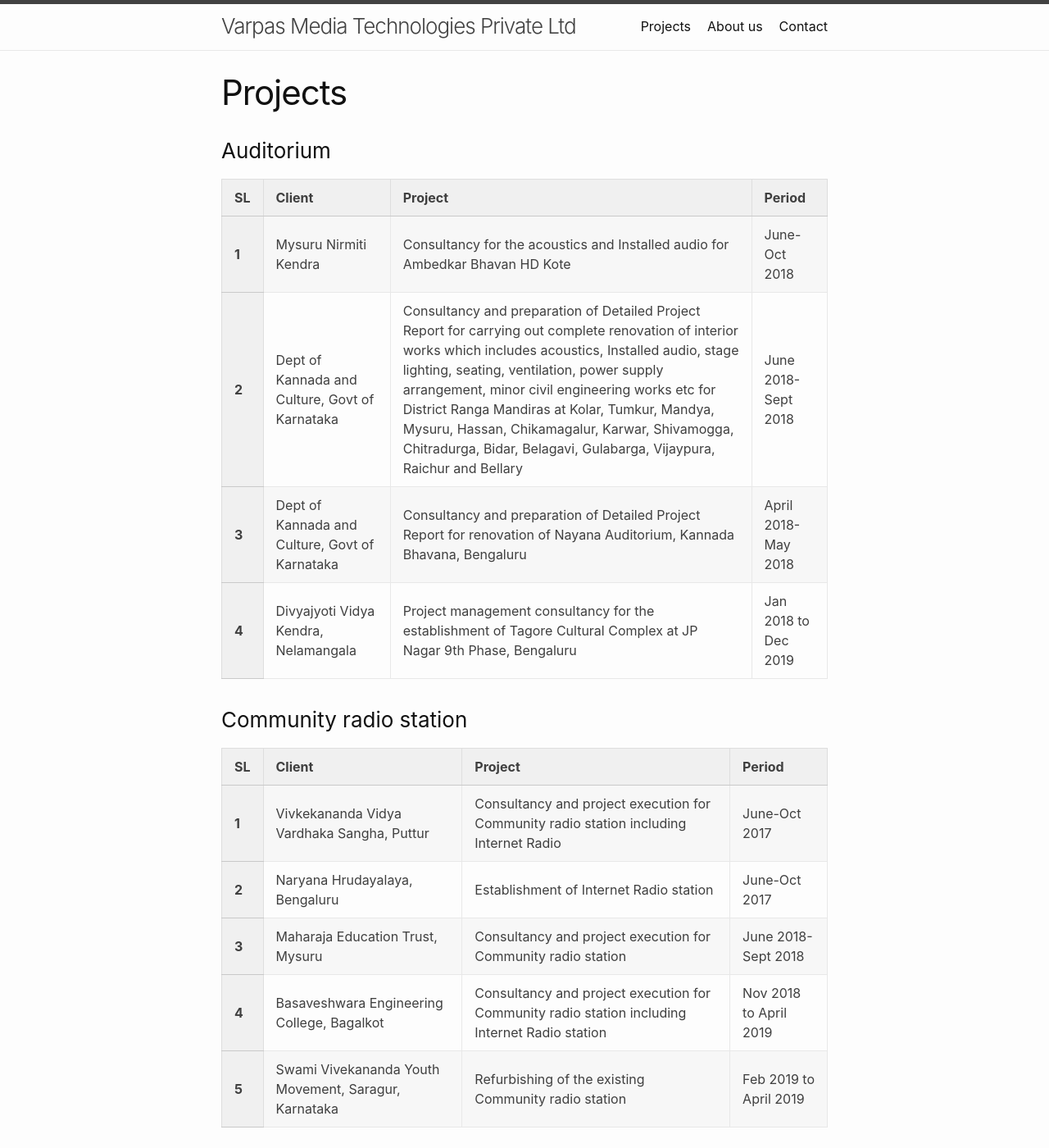
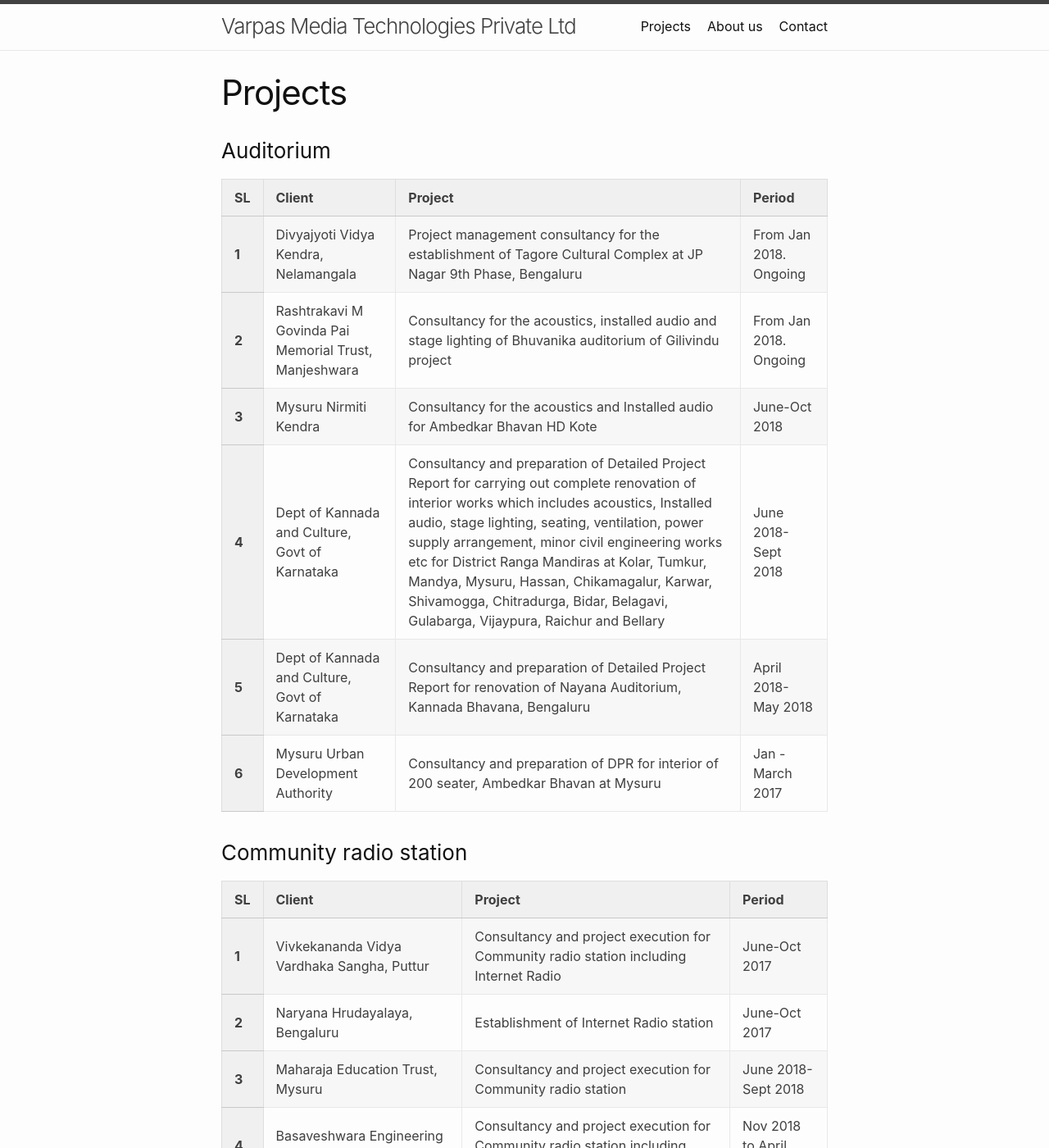
Before and after one commit to VarpasMedia/VarpasMedia.github.io, a Jekyll site: the page built from Projects.md, in a window 1280 px wide and 1400 px high. Shown: the whole window at 82% size. Built offline with Jekyll 4.4.1, drawn with Linux system fonts in a browser that asks for light colours; our own code applies the rules of GitHub Pages for plain Markdown files; some of the changed text lies outside the part shown.

Commit message:
Update Projects.md

```diff
--- a/Projects.md
+++ b/Projects.md
@@ -16,36 +16,54 @@ permalink: /Projects/
         <th>Period</th>
     </tr>
 
-    <tr>
+ 	<tr>
 	<th>1</th>
+        <td>Divyajyoti Vidya Kendra, Nelamangala</td>
+        <td>Project management consultancy for the establishment of Tagore Cultural Complex at JP Nagar 9th Phase, Bengaluru</td>
+        <td> From Jan 2018.  Ongoing</td>
+    	</tr>
+
+
+
+ 	<tr>
+	<th>2</th>
+        <td>Rashtrakavi M Govinda Pai Memorial Trust, Manjeshwara</td>
+        <td>Consultancy for the acoustics, installed audio and stage lighting of Bhuvanika auditorium of Gilivindu project</td>
+        <td>From Jan 2018. Ongoing</td>
+    	</tr>
+
+
+
+    	<tr>
+	<th>3</th>
         <td>Mysuru Nirmiti Kendra</td>
         <td>Consultancy for the acoustics and Installed audio for Ambedkar Bhavan HD Kote</td>
         <td>June-Oct 2018</td>
-    </tr>
+    	</tr>
 
-    <tr>
-	<th>2</th>
+    	<tr>
+	<th>4</th>
         <td>Dept of Kannada and Culture, Govt of Karnataka</td>
         <td>Consultancy and preparation of Detailed Project Report for carrying out complete renovation of interior works which includes
 		acoustics, Installed audio, stage lighting, seating, ventilation, power supply arrangement, minor civil engineering works etc for
 		District Ranga Mandiras at  Kolar, Tumkur, Mandya, Mysuru, Hassan, Chikamagalur, Karwar, Shivamogga, Chitradurga, Bidar, Belagavi,
 					    Gulabarga, Vijaypura, Raichur and Bellary</td>
         <td>June 2018-Sept 2018</td>
-    </tr>
+    	</tr>
 
-    <tr>
-	<th>3</th>
+    	<tr>
+	<th>5</th>
         <td>Dept of Kannada and Culture, Govt of Karnataka</td>
         <td>Consultancy and preparation of Detailed Project Report for renovation of Nayana Auditorium, Kannada Bhavana, Bengaluru</td>
         <td> April 2018-May 2018</td>
-    </tr>
+    	</tr>
 
 
     <tr>
-	<th>4</th>
-        <td>Divyajyoti Vidya Kendra, Nelamangala</td>
-        <td>Project management consultancy for the establishment of Tagore Cultural Complex at JP Nagar 9th Phase, Bengaluru</td>
-        <td>Jan 2018 to Dec 2019</td>
+	<th>6</th>
+        <td>Mysuru Urban Development Authority</td>
+        <td>Consultancy and preparation of DPR for interior of 200 seater, Ambedkar Bhavan at Mysuru</td>
+        <td>Jan - March 2017</td>
     </tr>
 </table>
 
@@ -148,27 +166,36 @@ permalink: /Projects/
         <th>Period</th>
     </tr>
 
-   <tr>
+
+   	<tr>
         <th>1</th>
+	<td>Soncis Pvt Ltd, Bengaluru</td>
+        <td>Consultancy for a CorporateTV studio</td>
+        <td>March 2019</td>
+    	</tr>
+
+
+   	<tr>
+        <th>2</th>
 	<td>Bangalore University</td>
         <td>Consultancy and preparation of DPR for TV studio</td>
         <td>Jan-March 2017</td>
-    </tr>
+    	</tr>
 
 
-    <tr>
-        <th>2</th>
+    	<tr>
+        <th>3</th>
 	<td>iNurture Education Solution Pvt Ltd, Bengaluru</td>
         <td>Design and project execution for a small sized TV studio for education purposes</td>
         <td>June-Nov 2016</td>
-    </tr>
+    	</tr>
 
-    <tr>
-        <th>2</th>
+    	<tr>
+        <th>4</th>
 	<td>Sribel Innvoation Pvt Ltd, Bengaluru</td>
         <td>Design and project execution for a small sized Corporate TV studio</td>
         <td>Sept-Nov 2016</td>
-    </tr>
+    	</tr>
 
 
 </table>
@@ -177,11 +204,45 @@ permalink: /Projects/
 
 ### Miscellaneous projects
 <table>
+
     <tr>
+        <th>SL</th>
+	<th>Client</th>
+        <th>Project</th>
+        <th>Period</th>
+    </tr>
+
+
+	<tr>
         <th>1</th>
+	<td>University of Agricultural Sciences, Dharwad</td>
+        <td> 3rd party inspection of the installed audio and stage lighting of the auditorium</td>
+        <td>Sept 2018</td>
+        </tr>
+
+
+	<tr>
+        <th>2</th>
+	<td>Mysuru Nirmiti Kendra</td>
+        <td> 3rd party inspection of the installed audio and Chairman/member delegate system of the Mysuru Zilla Parishad hall</td>
+        <td>April 2018</td>
+        </tr>
+
+
+	<tr>
+        <th>3</th>
+	<td>Bruhat Bengaluru Mahanagara Palike (BBMP)</td>
+        <td>PMC and preparation of DPR for the establishment of 36 seater state-of-the art Call center including interiors, acoustics, Pro AV, power supply, HVAC, application software etc.</td>
+        <td>Feb - June 2017</td>
+        </tr>
+
+
+
+	<tr>
+        <th>4</th>
 	<td>Indian Music Experience, Bengaluru</td>
         <td>Validation of DPR containing Pro AV components prepared by a private consultant for establishment of 12 number Music related Galleries </td>
         <td>July- Aug 2016</td>
-    </tr>
+        </tr>
 
 </table>
```
